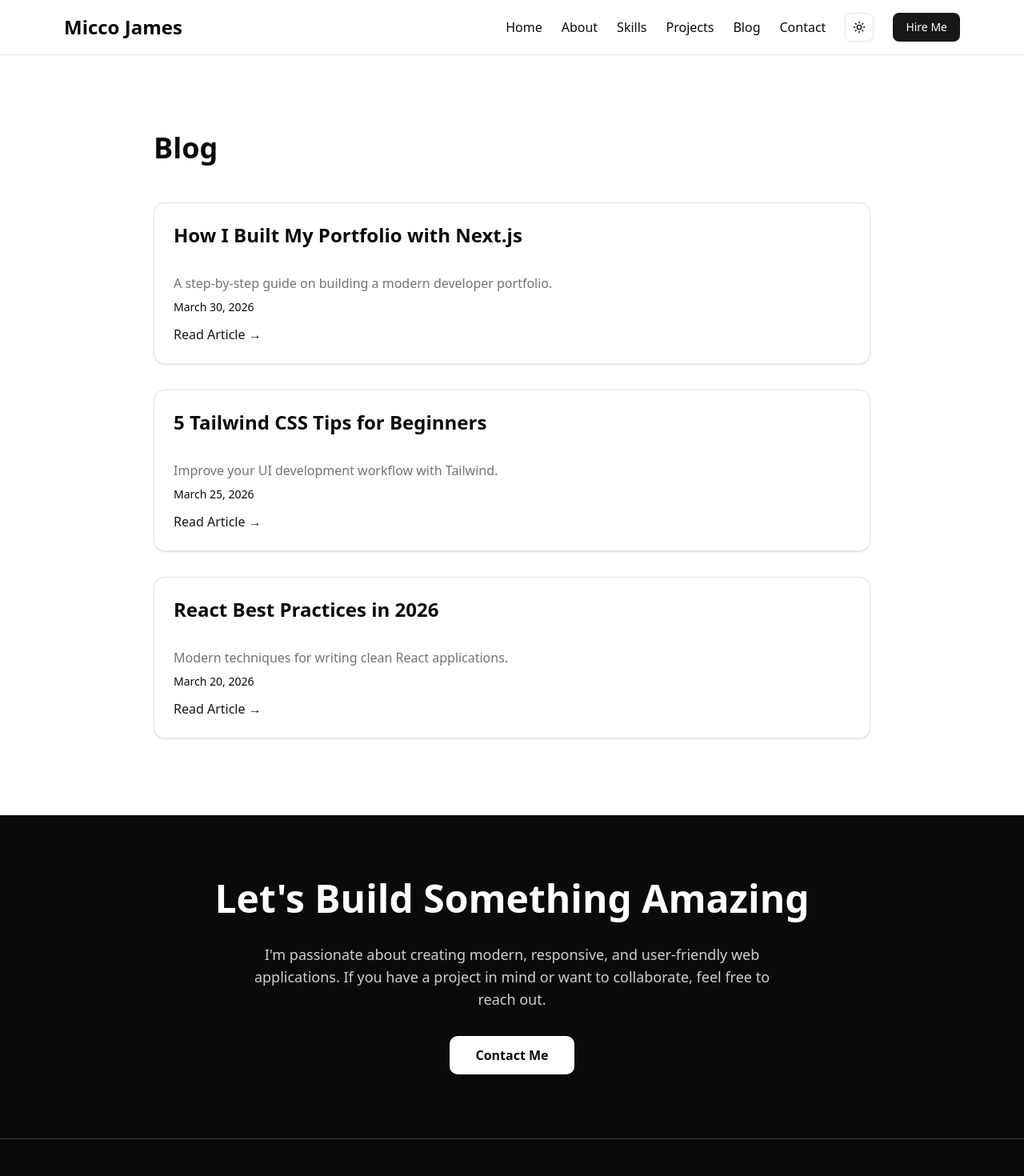
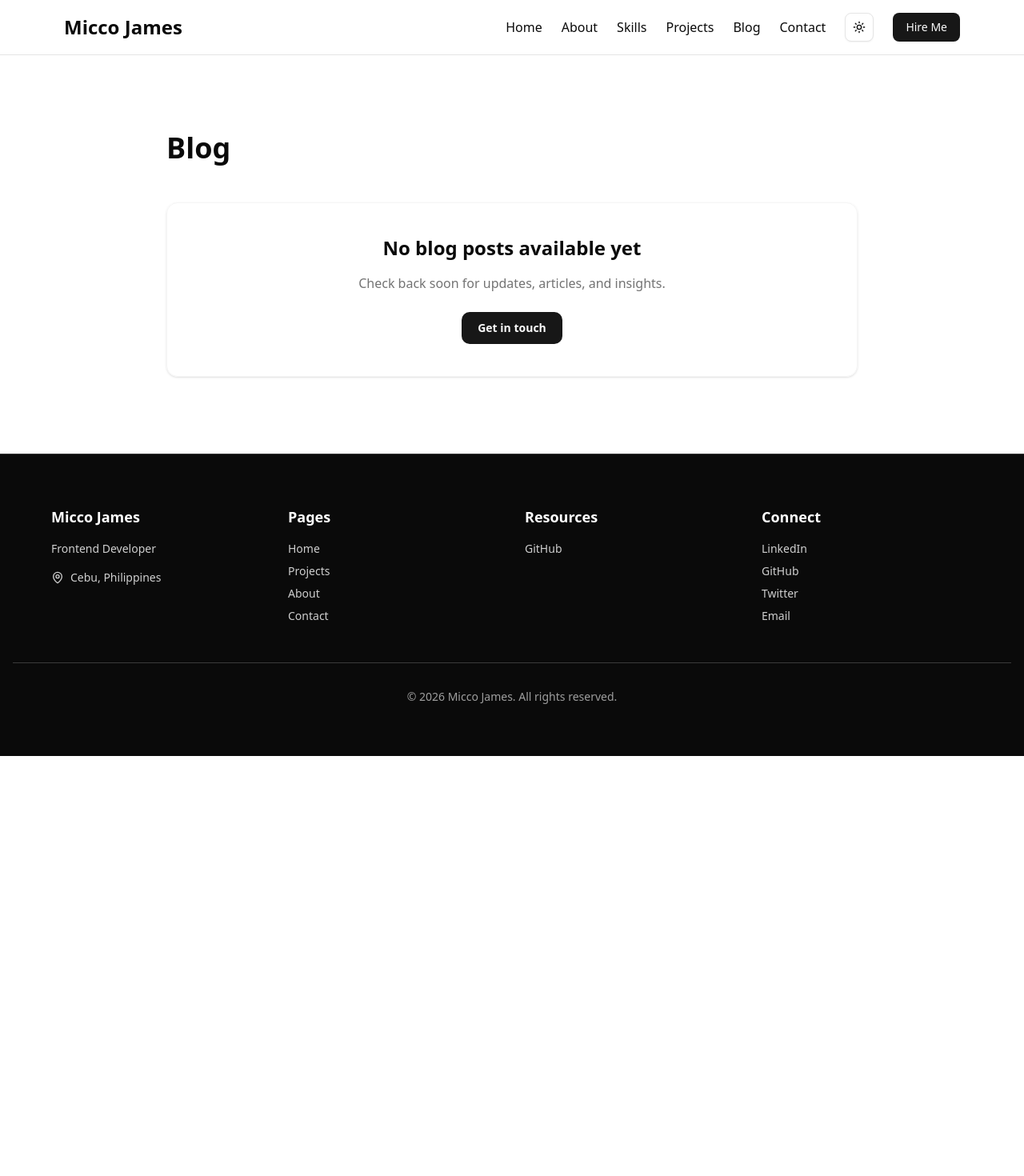
Before and after one commit to Miccojames/Portfolio, a Next.js app: page /blog in a window 1280 px wide. Shown: the top 1470 px of the page at 80% size. After the commit the page ends 945 px from the top, so only its background shows below. Built offline with nearby package versions, Linux system fonts and the light colour scheme.

Commit message:
Refactor code structure for improved readability and maintainability

```diff
--- a/app/blog/page.tsx
+++ b/app/blog/page.tsx
@@ -3,51 +3,40 @@ import { posts } from "../lib/posts"
 import { Card, CardContent, CardHeader } from "@/components/ui/card"
 
 export default function BlogPage() {
+  const noPosts = posts.length === 0
 
   return (
-    <div className="max-w-4xl mx-auto py-24">
+    <div className="max-w-4xl mx-auto py-24 px-4">
+      <h1 className="text-4xl font-bold mb-12">Blog</h1>
 
-      <h1 className="text-4xl font-bold mb-12">
-        Blog
-      </h1>
-
+      {noPosts ? (
+        <div className="rounded-xl border border-muted bg-background/70 p-10 text-center shadow-sm">
+          <h2 className="text-2xl font-semibold mb-4">No blog posts available yet</h2>
+          <p className="text-muted-foreground mb-6">
+            Check back soon for updates, articles, and insights.
+          </p>
+          <Link href="/contact" className="inline-flex items-center justify-center rounded-lg bg-primary px-5 py-2.5 text-sm font-semibold text-primary-foreground hover:bg-primary/90 transition-colors">
+            Get in touch
+          </Link>
+        </div>
+      ) : (
         <div className="space-y-8">
-
           {posts.map((post) => (
-
             <Card key={post.slug}>
-
               <CardHeader>
-              <h2 className="text-2xl font-semibold">
-                {post.title}
-              </h2>
+                <h2 className="text-2xl font-semibold">{post.title}</h2>
               </CardHeader>
-
               <CardContent>
-
-              <p className="text-muted-foreground">
-                {post.description}
-              </p>
-
-              <p className="text-sm mt-2">
-                {post.date}
-              </p>
-
-              <Link
-                href={`/blog/${post.slug}`}
-                className="text-primary mt-3 inline-block"
-              >
+                <p className="text-muted-foreground">{post.description}</p>
+                <p className="text-sm mt-2">{post.date}</p>
+                <Link href={`/blog/${post.slug}`} className="text-primary mt-3 inline-block">
                   Read Article →
                 </Link>
-
               </CardContent>
-
             </Card>
-
           ))}
-
         </div>
-
+      )}
     </div>
   )
 }
--- a/app/components/About.tsx
+++ b/app/components/About.tsx
@@ -9,7 +9,7 @@ export default function About() {
         <div className="grid md:grid-cols-2 gap-12 items-center">
           <div className="rounded-xl overflow-hidden shadow-lg hover:shadow-xl transition-shadow">
             <Image
-              src="https://scontent.fmnl17-2.fna.fbcdn.net/v/t39.30808-6/481994199_1725365931751601_7538237545907782544_n.jpg?_nc_cat=111&ccb=1-7&_nc_sid=53a332&_nc_eui2=AeFIK5jBcqpV5_rx2ZpJ-9rjfaf4Ibtqalp9p_ghu2pqWqjNHJ_X2reyee5VCPknU7Sdoxkp59_atnWgQw2I_f3H&_nc_ohc=LKexNt75ZroQ7kNvwFTYfBB&_nc_oc=Adq08cZ_-XlYeeRVEq2rq2gOOupUqpwdj1lAWkmdyIbeVPwEsiv4p_akt7OgC1Ejdfs&_nc_zt=23&_nc_ht=scontent.fmnl17-2.fna&_nc_gid=t9sL_ev1KU75qVGhrjwkZA&_nc_ss=7a3a8&oh=00_Af0WjwfegYNJD6hfOdSE--LH4mLJrdV-bJMPwe6mwZdJlA&oe=69D4FDC5"
+              src="/3.jpg"
               width={400}
               height={400}
               alt="Profile"
--- a/app/components/Footer.tsx
+++ b/app/components/Footer.tsx
@@ -6,25 +6,7 @@ export default function Footer() {
   return (
     <footer className="bg-foreground text-background">
       {/* CTA Section */}
-      <div className="py-20 px-4">
-  <div className="max-w-6xl mx-auto text-center space-y-8">
-    <h2 className="text-4xl md:text-5xl font-bold">
-      Let's Build Something Amazing
-    </h2>
 
-    <p className="text-lg text-background/80 max-w-2xl mx-auto">
-      I'm passionate about creating modern, responsive, and user-friendly
-      web applications. If you have a project in mind or want to collaborate,
-      feel free to reach out.
-    </p>
-
-    <Link href="/contact">
-      <button className="bg-background text-foreground font-semibold px-8 py-3 rounded-lg hover:bg-background/90 transition-colors">
-        Contact Me
-      </button>
-    </Link>
-  </div>
-</div>
 
       <Separator className="bg-background/20" />
 
@@ -74,7 +56,7 @@ export default function Footer() {
             <ul className="space-y-2 text-sm text-background/80">
               <li>
                 <a href="https://github.com/Miccojames" className="hover:text-background transition-colors">
-                  GitHub Boilerplates
+                  GitHub
                 </a>
               </li>
             </ul>
--- a/app/components/Hero.tsx
+++ b/app/components/Hero.tsx
@@ -65,7 +65,7 @@ export default function Hero() {
         {/* Right Side - Profile Image */}
         <div className="relative h-[500px] rounded-2xl overflow-hidden shadow-xl">
           <Image
-            src="https://scontent.fmnl17-2.fna.fbcdn.net/v/t39.30808-6/504839907_1794424634845730_859867759996953928_n.jpg?_nc_cat=111&ccb=1-7&_nc_sid=53a332&_nc_eui2=AeELap1txtW2wpXes36JrPD60Wz8dtK4B9vRbPx20rgH20agHwOP_QzmmitHprFje_1YJNRMc4vpYHiHWlDq9rB6&_nc_ohc=8q0qrruyUvgQ7kNvwEcqF4y&_nc_oc=Adq1xAyxxArk5wYltekgsDZAGJ_gmD7nJvwatemXXpANur8P-PwZB3juGt4iO7ZvzDs&_nc_zt=23&_nc_ht=scontent.fmnl17-2.fna&_nc_gid=WVxWDSFeCUmFy3AeOulm0g&_nc_ss=7a3a8&oh=00_Af18YThcGBY_ig_c2lFVJz9qfZ_j2-g_PlK-trHQUZgmgQ&oe=69D4FAD0"
+            src="/2.jpg"
             fill
             alt="Micco James"
             className="object-cover w-full h-full"
--- a/app/components/Navbar.tsx
+++ b/app/components/Navbar.tsx
@@ -1,22 +1,23 @@
 "use client"
 
+import { useState } from "react"
 import Link from "next/link"
 import { Button } from "@/components/ui/button"
 import { useTheme } from "next-themes"
-import { Moon, Sun } from "lucide-react"
+import { Menu, X, Moon, Sun } from "lucide-react"
 
 export default function Navbar() {
+  const [mobileOpen, setMobileOpen] = useState(false)
   const { theme, setTheme } = useTheme()
 
   return (
     <nav className="w-full border-b bg-background sticky top-0 z-50">
       <div className="max-w-6xl mx-auto flex justify-between items-center py-4 px-4">
-
         <h1 className="font-bold text-2xl">
           <Link href="/">Micco James</Link>
         </h1>
 
-        <div className="flex gap-6 items-center">
+        <div className="hidden md:flex gap-6 items-center">
           <Link href="/">Home</Link>
           <Link href="/about">About</Link>
           <Link href="/skills">Skills</Link>
@@ -34,7 +35,37 @@ export default function Navbar() {
           </Link>
         </div>
 
+        <button
+          className="md:hidden p-2 rounded-lg border border-muted text-muted-foreground"
+          onClick={() => setMobileOpen((prev) => !prev)}
+          aria-label="Toggle mobile menu"
+        >
+          {mobileOpen ? <X className="h-5 w-5" /> : <Menu className="h-5 w-5" />}
+        </button>
       </div>
+
+      {mobileOpen && (
+        <div className="md:hidden border-t border-muted px-4 pb-4">
+          <div className="flex flex-col gap-2">
+            <Link href="/" onClick={() => setMobileOpen(false)} className="block py-2">Home</Link>
+            <Link href="/about" onClick={() => setMobileOpen(false)} className="block py-2">About</Link>
+            <Link href="/skills" onClick={() => setMobileOpen(false)} className="block py-2">Skills</Link>
+            <Link href="/projects" onClick={() => setMobileOpen(false)} className="block py-2">Projects</Link>
+            <Link href="/blog" onClick={() => setMobileOpen(false)} className="block py-2">Blog</Link>
+            <Link href="/contact" onClick={() => setMobileOpen(false)} className="block py-2">Contact</Link>
+
+            <button
+              className="mt-2 text-left py-2"
+              onClick={() => {
+                setTheme(theme === 'dark' ? 'light' : 'dark')
+                setMobileOpen(false)
+              }}
+            >
+              Toggle Theme
+            </button>
+          </div>
+        </div>
+      )}
     </nav>
   )
 }
--- a/app/layout.tsx
+++ b/app/layout.tsx
@@ -14,7 +14,7 @@ export default function RootLayout({
   children: React.ReactNode
 }) {
   return (
-    <html lang="en">
+    <html lang="en" suppressHydrationWarning>
       <body>
         <ThemeProvider attribute="class" defaultTheme="system" enableSystem>
           <Navbar />
--- a/app/lib/posts.ts
+++ b/app/lib/posts.ts
@@ -5,23 +5,4 @@ type Post = {
   date: string
 }
 
-export const posts: Post[] = [
-  {
-    slug: "nextjs-portfolio-guide",
-    title: "How I Built My Portfolio with Next.js",
-    description: "A step-by-step guide on building a modern developer portfolio.",
-    date: "March 30, 2026"
-  },
-  {
-    slug: "tailwind-css-tips",
-    title: "5 Tailwind CSS Tips for Beginners",
-    description: "Improve your UI development workflow with Tailwind.",
-    date: "March 25, 2026"
-  },
-  {
-    slug: "react-best-practices",
-    title: "React Best Practices in 2026",
-    description: "Modern techniques for writing clean React applications.",
-    date: "March 20, 2026"
-  }
-]
+export const posts: Post[] = []
--- a/next.config.ts
+++ b/next.config.ts
@@ -7,6 +7,10 @@ const nextConfig: NextConfig = {
         protocol: "https",
         hostname: "images.unsplash.com",
       },
+      {
+        protocol: "https",
+        hostname: "scontent.fmnl17-2.fna.fbcdn.net",
+      },
     ],
   },
 };
```
Also changed, not shown: public/3.jpg (added), public/ecommerce.jpg (deleted). Lines whose indentation alone changed are shown as unchanged.
